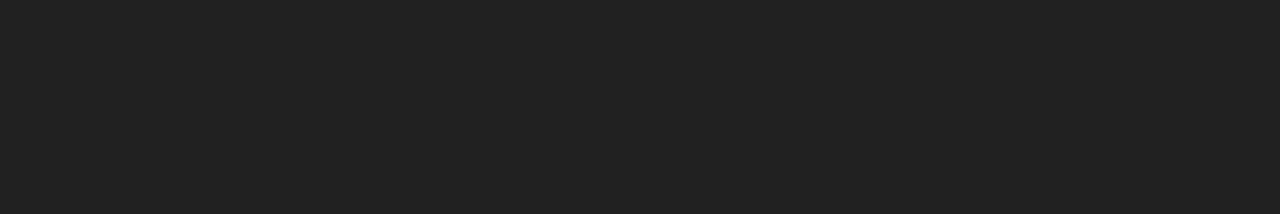
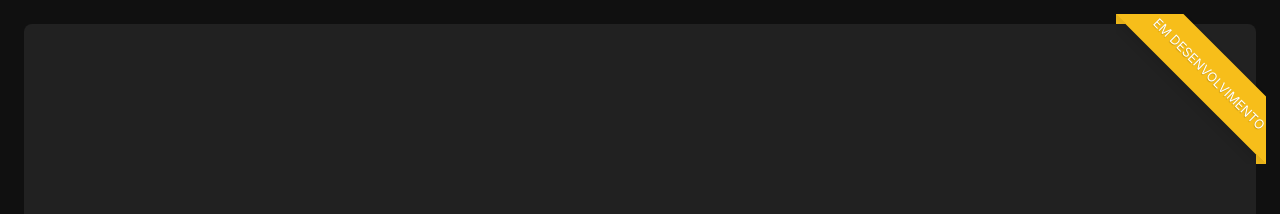
Before and after one commit to mira-ej/site, a plain HTML site: page index.html in a window 1280 px wide. Shown: the top 214 px of the page. Drawn offline with Linux system fonts and the light colour scheme.

Commit message:
Ribbon added

```diff
--- a/css/style.css
+++ b/css/style.css
@@ -25,6 +25,7 @@
 }
 
 img {
+  max-height: 100%;
   user-select: none;
 }
 
@@ -33,7 +34,7 @@ html {
 }
 
 body {
-  background-color: #212121;
+  background-color: #101010;
   color: #ffffff;
   overflow: hidden;
   margin: 0;
@@ -41,28 +42,33 @@ body {
     "Helvetica Neue", sans-serif;
 }
 
-body > section {
+#preloader {
+  background-color: inherit;
+  position: fixed;
+  display: flex;
+  justify-content: center;
+  align-items: center;
+  height: 100vh;
+  width: 100%;
+  z-index: 10;
+  top: 0;
+  transition: clip-path 1.5s cubic-bezier(0.5, 1.25, 0.75, -0.75);
+  clip-path: polygon(0% 0%, 0% 100%, 50% 100%, 50% 50%, 50% 50%, 50% 50%, 50% 50%, 50% 100%, 100% 100%, 100% 0%);
+}
+
+#app {
+  background-color: #212121;
+  border-radius: 8px;
+  position: relative;
+  margin: 24px;
+}
+
+#app > section {
   height: 100vh;
   display: flex;
   justify-content: center;
   align-items: center;
   position: relative;
-}
-
-footer  {
-    clear:both;
-    height: 100vh;
-    width: 50%;
-    background-color: #212121;
-}
-
-#preloader {
-  background-color: #101010;
-  position: fixed;
-  width: 100%;
-  z-index: 10;
-  transition: clip-path 1.5s cubic-bezier(0.5, 1.25, 0.75, -0.75);
-  clip-path: polygon(0% 0%, 0% 100%, 50% 100%, 50% 50%, 50% 50%, 50% 50%, 50% 50%, 50% 100%, 100% 100%, 100% 0%);
 }
 
 #scroll-down {
@@ -72,8 +78,8 @@ footer  {
   border-style: solid;
   position: absolute;
   cursor: pointer;
-  left: calc(50vw - 10px);
-  bottom: 30px;
+  left: calc(50% - 20px);
+  bottom: 40px;
 }
 
 #about {
@@ -85,8 +91,9 @@ footer  {
 }
 
 @media only screen and (max-width: 480px) {
-  body > section {
-    max-height: -webkit-fill-available;
+  #app > section {
+    height: fit-content;
+    min-height: -webkit-fill-available;
   }
 
   #about {
@@ -100,12 +107,63 @@ footer  {
   20%,
   50%,
   80% {
-    bottom: 30px;
+    bottom: 40px;
   }
   40% {
-    bottom: 40px;
+    bottom: 50px;
   }
   60% {
-    bottom: 35px;
+    bottom: 45px;
   }
 }
+
+.ribbon {
+  width: 150px;
+  height: 150px;
+  overflow: hidden;
+  position: absolute;
+  top: -10px;
+  right: -10px;
+  z-index: 1;
+}
+
+.ribbon::before,
+.ribbon::after {
+  position: absolute;
+  z-index: -1;
+  content: "";
+  display: block;
+  border: 5px solid #f7be1a;
+  border-top-color: transparent;
+  border-right-color: transparent;
+}
+
+.ribbon::before {
+  top: 0;
+  left: 0;
+}
+
+.ribbon::after {
+  bottom: 0;
+  right: 0;
+}
+
+.ribbon span {
+  position: absolute;
+  display: block;
+  width: 225px;
+  padding: 15px 0;
+  background-color: #f7be1a;
+  box-shadow: 0 5px 10px rgba(0, 0, 0, 0.1);
+  color: #ffffff;
+  cursor: default;
+  font-size: 13px;
+  line-height: 18px;
+  text-indent: 2ch;
+  text-align: center;
+  text-transform: uppercase;
+  text-shadow: 0 1px 1px rgba(0, 0, 0, 0.2);
+  transform: rotate(45deg);
+  left: -25px;
+  top: 30px;
+}
--- a/index.html
+++ b/index.html
@@ -21,14 +21,17 @@
     <section id="preloader">
       <img src="/images/preloader.svg" width="128" />
     </section>
+    <section id="app">
+      <div class="ribbon"><span>Em desenvolvimento</span></div>
       <section id="banner">
         <img src="/images/mira-novembro.svg" width="1920" />
         <div id="scroll-down"></div>
       </section>
       <section id="about">
         <p>
-        Somos uma Empresa Júnior de Consultoria e desenvolvimento de softwares da PUC Minas. Fundada em 2018 por alunos
-        do curso de Engenharia de Software, estamos sempre em busca de soluções tecnológicas inovadoras e eficazes.
+          Somos uma Empresa Júnior de Consultoria e desenvolvimento de softwares da PUC Minas. Fundada em 2018 por
+          alunos do curso de Engenharia de Software, estamos sempre em busca de soluções tecnológicas inovadoras e
+          eficazes.
         </p>
         <p>Composta inteiramente por estudantes de graduação, trabalhamos conforme a nossa missão:</p>
         <p>
@@ -36,10 +39,6 @@
           proporcionar aos membros da empresa uma rica formação empreendedora e profissional.
         </p>
       </section>
-      <footer>
-       <h1 style="color:white;">Localização</h1>
-       <p style="color:white;">Rua Cláudio Manoel, 1162 - Savassi, Belo Horizonte - MG.<br>PUC Minas - Ed. Fernanda - Prédio 4 - 13º Andar - Sala 1307.</p><br>
-       <p> <img src = "Localização_Puc.jpg" alt="Mira" width="100%" ></p>
-  </footer>
+    </section>
   </body>
 </html>
```
Lines whose indentation alone changed are shown as unchanged.
